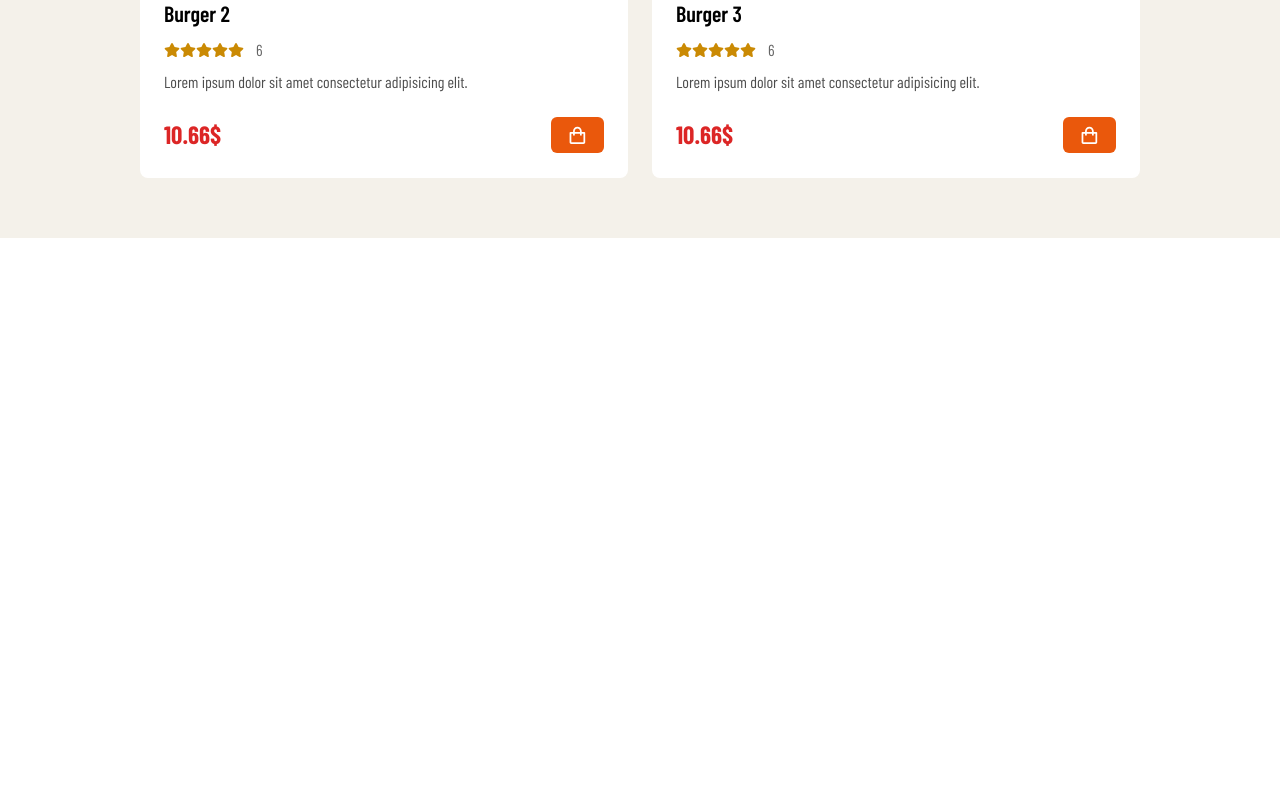
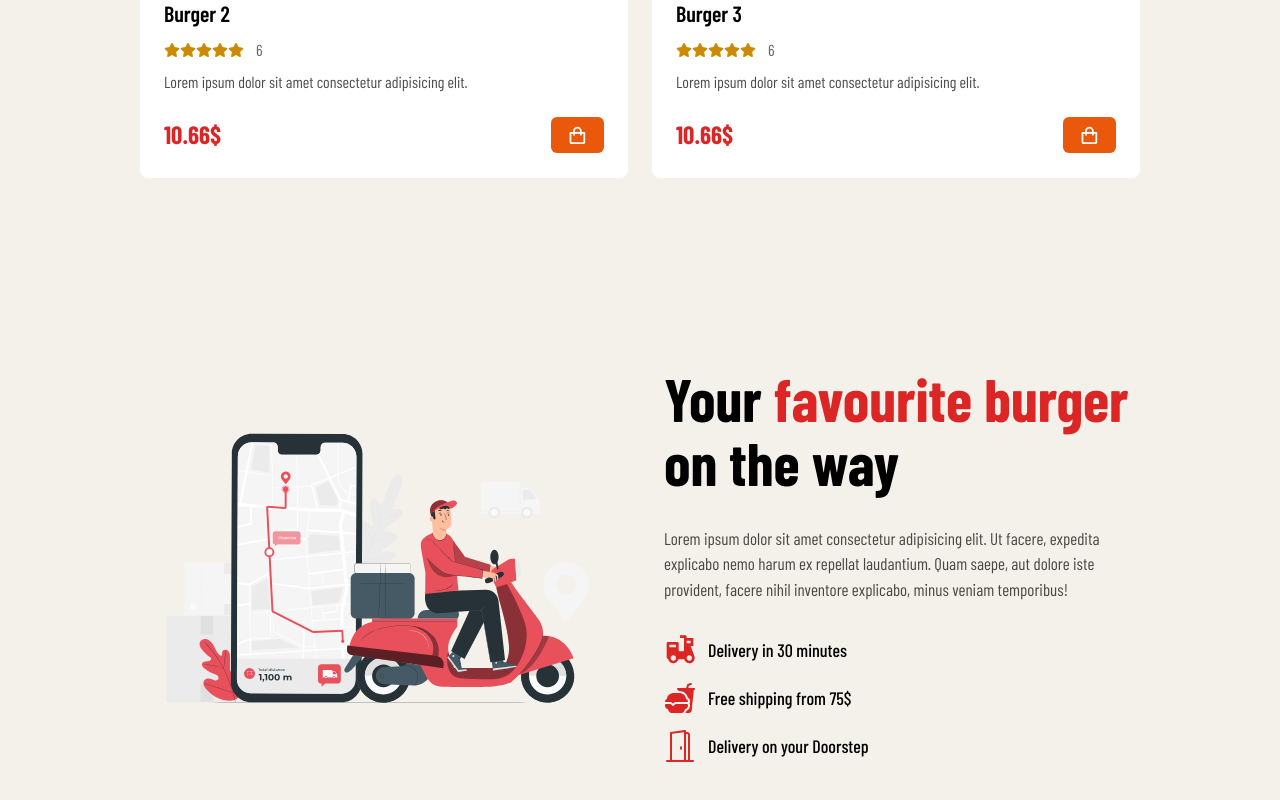
Before and after one commit to Anna-Borodaienko/Burger-Shop, a Next.js app: page / in a window 1280 px wide. Shown: the part 1930-2730 px from the top of the page. Before the commit the page ends 2168 px from the top, so only its background shows below. Built offline with nearby package versions, Linux system fonts and the light colour scheme; a web font is replaced by a local one.

Commit message:
feat: add Delivery section

```diff
--- /dev/null
+++ b/app/components/Delivery/Delivery.tsx
@@ -0,0 +1,57 @@
+import Image from 'next/image';
+import { BsDoorOpen } from 'react-icons/bs';
+import { IoFastFood } from 'react-icons/io5';
+import { RiEBike2Fill } from 'react-icons/ri';
+
+import ImageDelivery from '@/public/images/delivery.svg';
+
+const Delivery = () => {
+  return (
+    <div className='pt-[8rem] pb-[3rem]'>
+      <div
+        className='w-[80%] mx-auto grid
+        items-center grid-cols-1 lg:grid-cols-2 gap-[3rem]'>
+        <div>
+          <Image
+            src={ImageDelivery}
+            alt='delivery'
+          />
+        </div>
+        <div>
+          <h1
+            className='text-[30px] md:text-[40px] lg:text-[50px] xl:text-[60px]
+            font-bold leading-[3rem] md:leading-[4rem]'>
+            Your <span className='text-red-600'> favourite burger</span> on the
+            way
+          </h1>
+          <p className='mt-[2rem] text-black text-[17px] text-opacity-70'>
+            Lorem ipsum dolor sit amet consectetur adipisicing elit. Ut facere,
+            expedita explicabo nemo harum ex repellat laudantium. Quam saepe,
+            aut dolore iste provident, facere nihil inventore explicabo, minus
+            veniam temporibus!
+          </p>
+          <div className='flex items-center space-x-3 mt-[2rem]'>
+            <RiEBike2Fill className='w-[2rem] h-[2rem] text-red-600' />
+            <h1 className='text-[18px] text-black font-medium'>
+              Delivery in 30 minutes
+            </h1>
+          </div>
+          <div className='flex items-center space-x-3 mt-[1rem]'>
+            <IoFastFood className='w-[2rem] h-[2rem] text-red-600' />
+            <h1 className='text-[18px] text-black font-medium'>
+              Free shipping from 75$
+            </h1>
+          </div>
+          <div className='flex items-center space-x-3 mt-[1rem]'>
+            <BsDoorOpen className='w-[2rem] h-[2rem] text-red-600' />
+            <h1 className='text-[18px] text-black font-medium'>
+              Delivery on your Doorstep
+            </h1>
+          </div>
+        </div>
+      </div>
+    </div>
+  );
+};
+
+export default Delivery;
--- a/app/components/Home.tsx
+++ b/app/components/Home.tsx
@@ -1,3 +1,4 @@
+import Delivery from './Delivery/Delivery';
 import Feature from './Features/Feature';
 import Hero from './Hero/Hero';
 import Popular from './Popular/Popular';
@@ -8,6 +9,7 @@
       <Hero />
       <Feature />
       <Popular />
+      <Delivery />
     </div>
   );
 };
```
